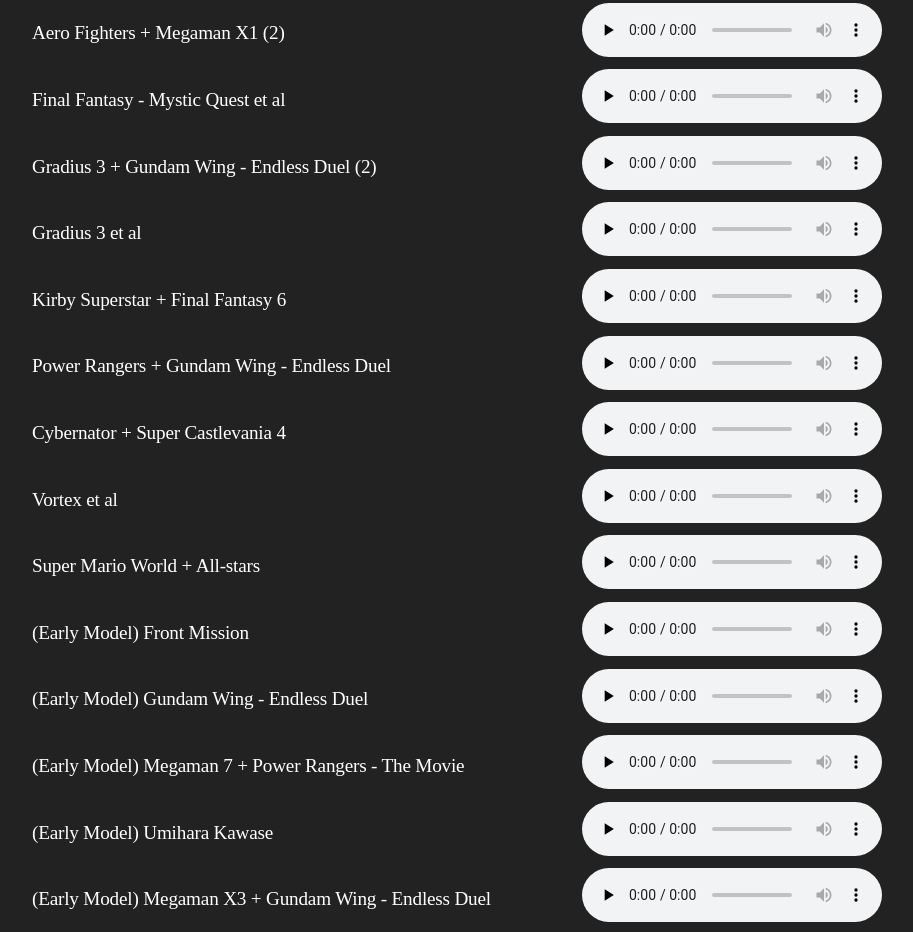
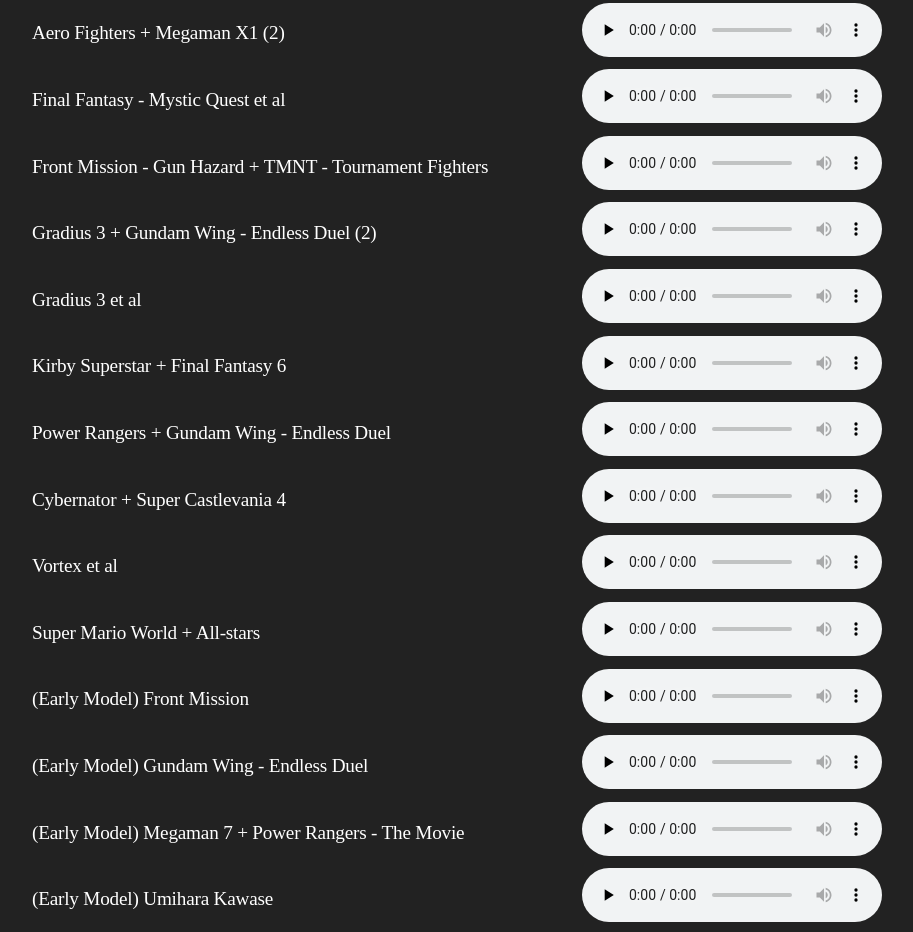
Before and after one commit to parlance-zz/g-diffuser.com, a plain HTML site: page dualdiffusion/index.html in a window 1280 px wide. Shown: the part 1735-2667 px from the top of the page, without its empty margins (98-1011 px from the left). Drawn offline with Linux system fonts and the light colour scheme; files whose address does not match are found by name; a web font is replaced by a local one.

Commit message:
add front mission gun hazard + tmnt tournament fighters demo

```diff
--- a/dualdiffusion/gallery.html
+++ b/dualdiffusion/gallery.html
@@ -126,6 +126,12 @@
 </div>
 
 <div class="row" style="padding:0%">
+    <figure><figcaption class="audio-caption">Front Mission - Gun Hazard + TMNT - Tournament Fighters</figcaption></figure>
+    <audio controls preload="none" src="gallery/3_Front_Mission_-_Gun_Hazard_+_TMNT_-_Tournament_Fighters.flac"></audio>
+    </figure>
+</div>
+
+<div class="row" style="padding:0%">
     <figure><figcaption class="audio-caption">Gradius 3 + Gundam Wing - Endless Duel (2)</figcaption></figure>
     <audio controls preload="none" src="gallery/3_Gradius_3_+_Gundam_Wing_-_Endless_Duel_(2).flac"></audio>
     </figure>
```
Also changed, not shown: 1 other file.
